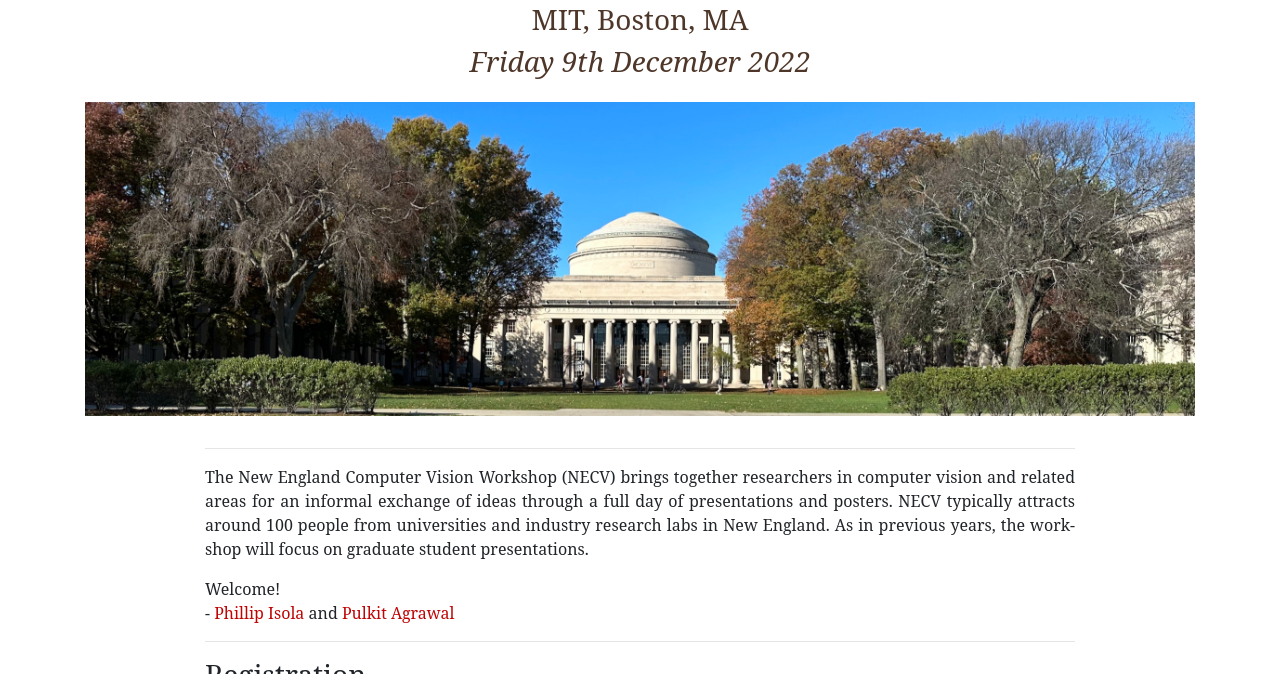
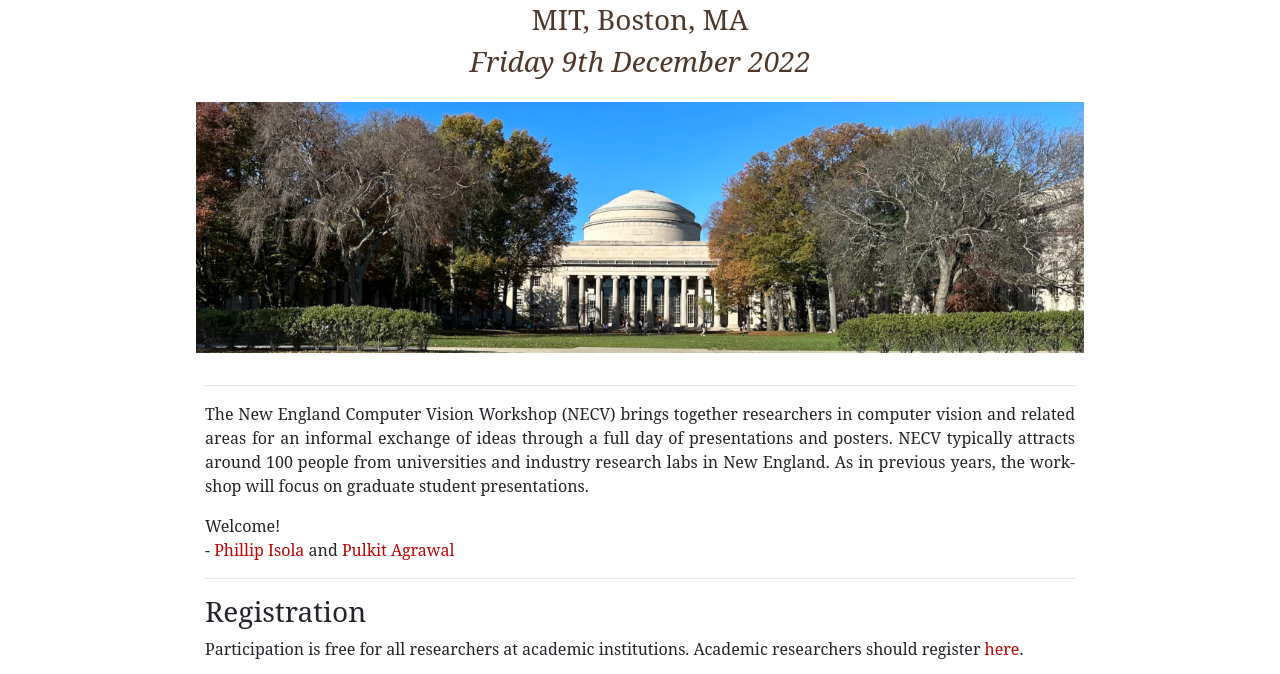
Before and after one commit to NECV2022/NECV2022.github.io, a plain HTML site: page index.html in a window 1280 px wide. Shown: the part 86-760 px from the top of the page. Drawn offline with Linux system fonts and the light colour scheme.

Commit message:
updating website

```diff
--- a/index.html
+++ b/index.html
@@ -56,7 +56,7 @@
     </div>
 
     <div class="container" align="center">
-        <img src="./files/header_img.jpg" width="100%" style="padding: 1em 0em 1em 0em"><br>
+        <img src="./files/header_img.jpg" width="80%" style="padding: 1em 0em 1em 0em"><br>
     </div>
 
     <div class="container w-75">
```
